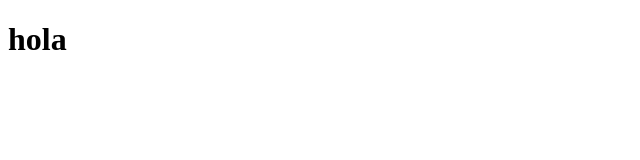
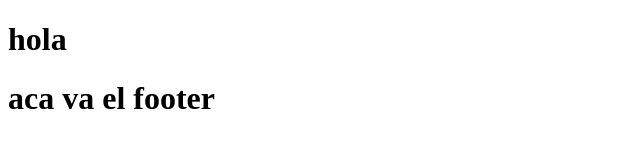
Before and after one commit to RJimenez20/primerProyectoAprendizaje, a plain HTML site: page index.html in a window 1280 px wide. Shown: the whole page, without its empty margins (0-640 px from the left). Drawn offline with Linux system fonts and the light colour scheme.

Commit message:
creando el footer

```diff
--- a/index.html
+++ b/index.html
@@ -7,5 +7,9 @@
 </head>
 <body>
     <h1>hola</h1>
+
+    <footer>
+        <h1>aca va el footer</h1>
+    </footer>
 </body>
 </html>
```
